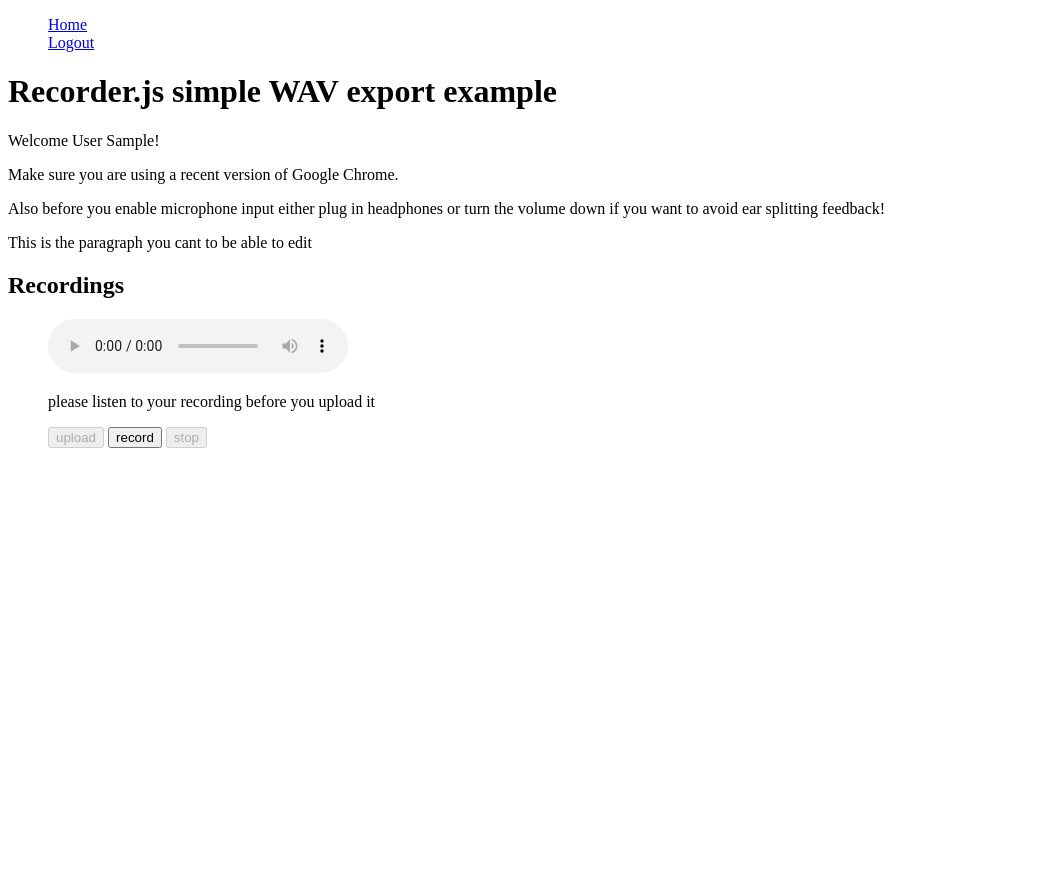
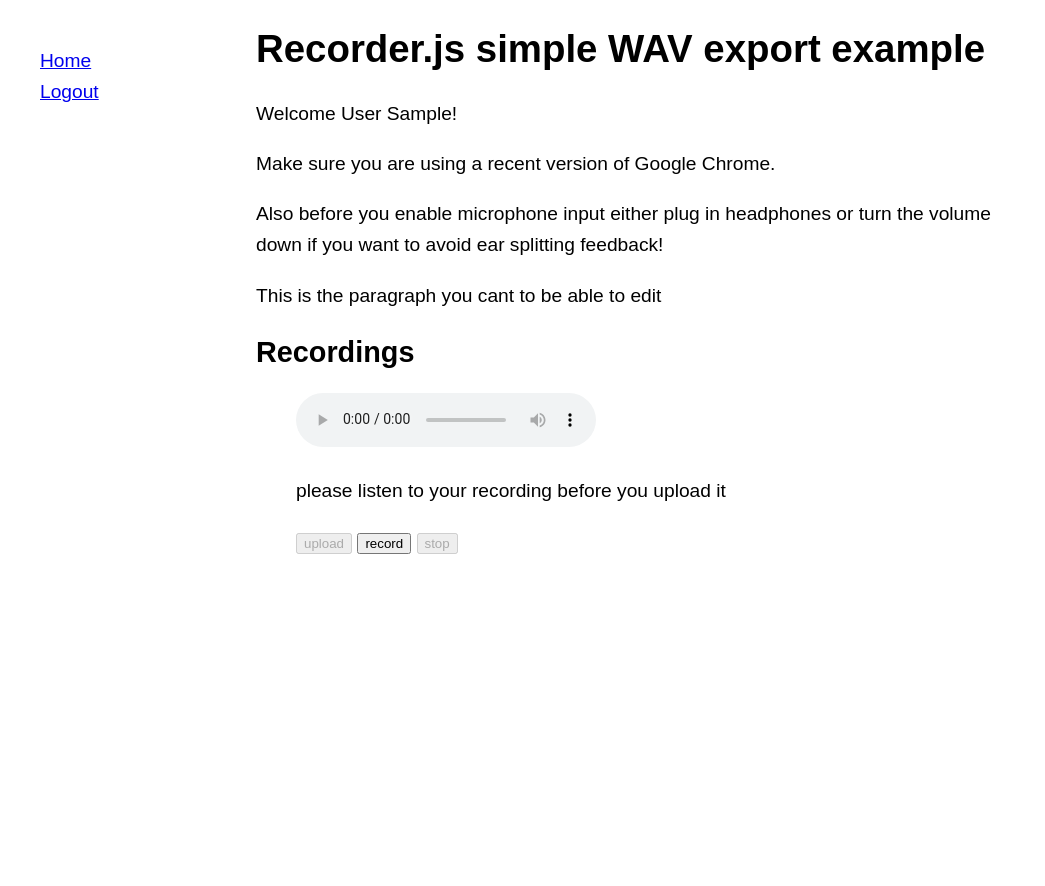
Before and after one commit to Emilv2/mandarinrecording, a Django app: page /recording/ in a window 1280 px wide. Shown: the whole page, without its empty margins (0-1045 px from the left). Run offline with Django 3.2, Linux system fonts and the light colour scheme; the visitor is signed in with stand-in values (Sample User, id 1); data that the repository does not hold is empty; parts of the project's set-up code (start-up, migrations or seed data) failed here and were passed over; some libraries are stand-ins or nearby versions.

Commit message:
fix: Get the css from static

```diff
--- a/emilvanherp/templates/base.html
+++ b/emilvanherp/templates/base.html
@@ -1,8 +1,9 @@
 <!DOCTYPE html>
 {% load i18n %}
+{% load static %}
 <html lang="en">
 <head>
-    <link rel="stylesheet" href="style.css" />
+    <link rel="stylesheet" href="{% static "style.css" %}"/>
     <title>{% block title %}templates/base.html{% endblock %}</title>
 </head>
 <body>
--- /dev/null
+++ b/recording/static/style.css
@@ -0,0 +1,49 @@
+body{
+    margin:1em auto;
+    max-width:40em;
+    padding:0 .62em;
+    font:1.2em/1.62em sans-serif;
+}
+h1,h2,h3 {
+    line-height:1.2em;
+}
+@media print{
+    body{
+	max-width:none
+    }
+}
+
+#sidebar
+{
+    width:180px;
+    z-index:2;
+    height:100%;
+    position:fixed;
+    left:0;
+}
+
+input[type=button], input[type=submit], input[type=reset] {
+    background-color: #4CAF50;
+    border: none;
+    color: white;
+    padding: 16px 32px;
+    text-decoration: none;
+    margin: 4px 2px;
+    cursor: pointer;
+}
+
+input[type=text], input[type=password], input[type=email] {
+    width: 100%;
+    padding: 12px 20px;
+    margin: 8px 0;
+    box-sizing: border-box;
+    float: right;
+}
+
+input:invalid {
+    background-color: #ffdddd;
+}
+
+.errorlist {
+    border: 2px red solid;
+}
```
